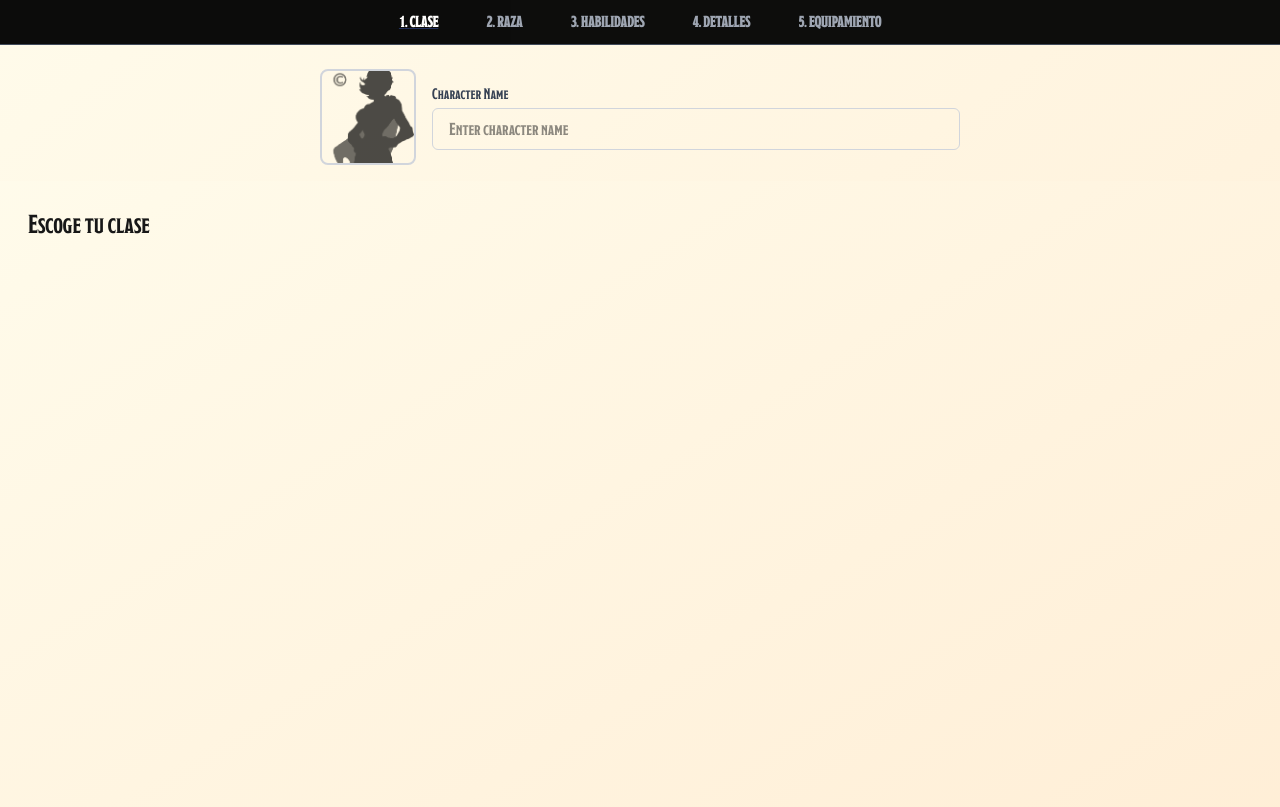
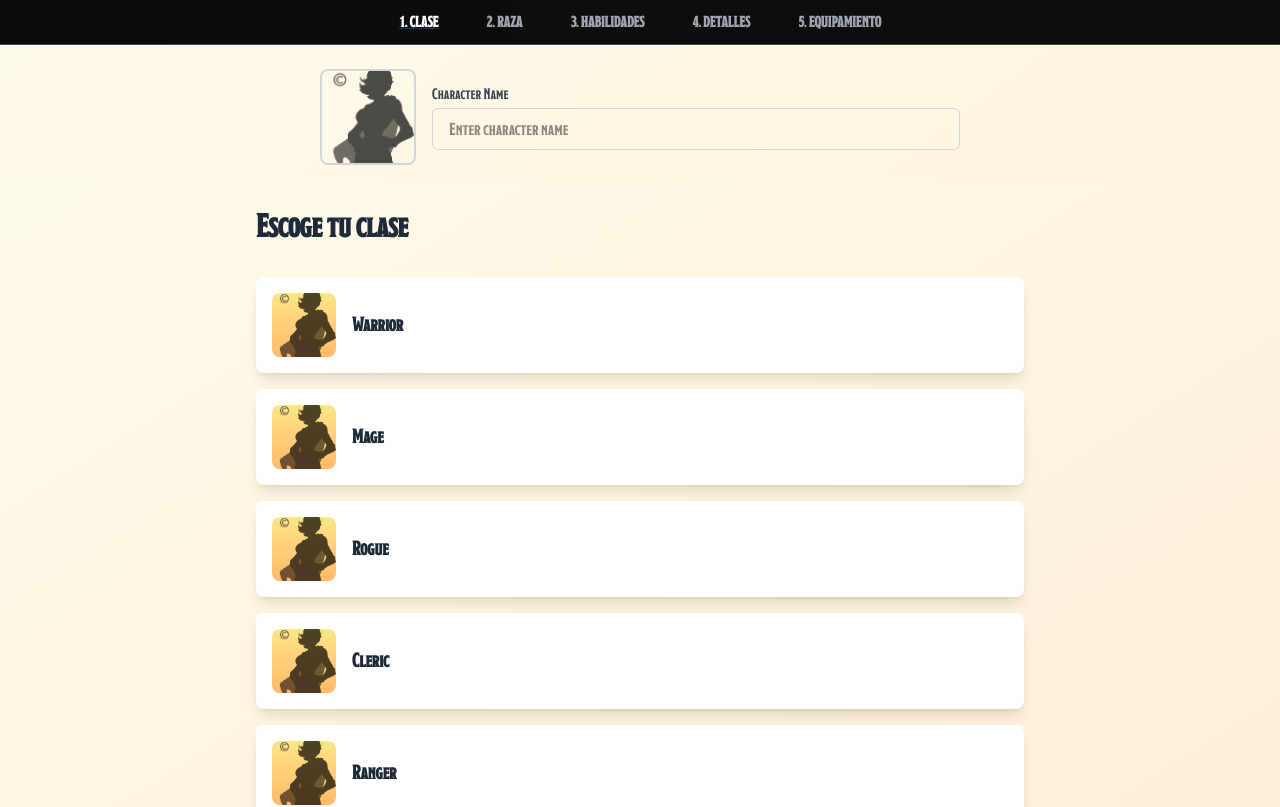
Before and after one commit to oscariolo/DnDFrontend, a Next.js app: page /characters/builder/class in a window 1280 px wide. Shown: the top 807 px of the page. Built offline with nearby package versions, Linux system fonts and the light colour scheme.

Commit message:
OO-ADD-Added cards for choosing class in character creation

```diff
--- a/app/characters/builder/(steps)/class/page.tsx
+++ b/app/characters/builder/(steps)/class/page.tsx
@@ -1,4 +1,8 @@
+"use client";
+
 import { CharacterClass } from "@/app/lib/classmodel";
+import { useState } from "react";
+import Image from "next/image";
 
 // mock classes for testing
 const mockClasses: CharacterClass[] = [
@@ -76,13 +80,148 @@ const mockClasses: CharacterClass[] = [
   },
 ];
 
+interface ClassCardProps {
+  characterClass: CharacterClass;
+  onClick: () => void;
+}
 
-export default function CharacterBuilderClassPage() {
+function ClassCard({ characterClass, onClick }: ClassCardProps) {
   return (
-    <div className="min-h-screen flex bg-linear-to-br from-amber-50 to-orange-100 p-7">
-      <div className="text-2xl">
-        Escoge tu clase
+    <div
+      onClick={onClick}
+      className="bg-white rounded-lg shadow-lg overflow-hidden cursor-pointer transform transition-all duration-300 hover:scale-105 hover:shadow-xl flex items-center p-4 gap-4"
+    >
+      <div className="relative h-16 w-16 shrink-0 bg-linear-to-b from-amber-200 to-orange-300 rounded-lg">
+        <Image
+          src="/images/placeholdercharacter.png"
+          alt={characterClass.name}
+          fill
+          className="object-cover rounded-lg"
+        />
+      </div>
+      <div>
+        <h3 className="font-bold text-lg text-gray-800">{characterClass.name}</h3>
       </div>
     </div>
   );
 }
+
+interface ClassModalProps {
+  characterClass: CharacterClass;
+  onClose: () => void;
+}
+
+function ClassModal({ characterClass, onClose }: ClassModalProps) {
+  return (
+    <div
+      className="fixed inset-0 bg-black bg-opacity-50 flex items-center justify-center p-4 z-50"
+      onClick={onClose}
+    >
+      <div
+        className="bg-white rounded-lg shadow-2xl max-w-2xl w-full max-h-[90vh] overflow-y-auto"
+        onClick={(e) => e.stopPropagation()}
+      >
+        <div className="p-6 relative">
+          <button
+            onClick={onClose}
+            className="absolute top-4 right-4 bg-gray-100 rounded-full p-2 shadow-lg hover:bg-gray-200 transition-colors"
+          >
+            <svg className="w-6 h-6" fill="none" stroke="currentColor" viewBox="0 0 24 24">
+              <path strokeLinecap="round" strokeLinejoin="round" strokeWidth={2} d="M6 18L18 6M6 6l12 12" />
+            </svg>
+          </button>
+
+          <h2 className="text-3xl font-bold text-gray-800 mb-4">{characterClass.name}</h2>
+
+          <div className="flex gap-4 mb-6">
+            <div className="relative h-32 w-32 shrink-0 bg-linear-to-b from-amber-200 to-orange-300 rounded-lg">
+              <Image
+                src="/images/placeholdercharacter.png"
+                alt={characterClass.name}
+                fill
+                className="object-cover rounded-lg"
+              />
+            </div>
+            <div className="flex-1">
+              <h3 className="text-xl font-semibold text-gray-700 mb-2">Description</h3>
+              <p className="text-gray-600 leading-relaxed">{characterClass.description}</p>
+            </div>
+          </div>
+
+          <div>
+            <h3 className="text-xl font-semibold text-gray-700 mb-3">Attributes</h3>
+            <div className="grid grid-cols-2 gap-4">
+              <div className="bg-red-50 p-3 rounded-lg">
+                <div className="text-sm text-gray-600 uppercase">Strength</div>
+                <div className="text-2xl font-bold text-red-600">{characterClass.attributes.strength}</div>
+              </div>
+              <div className="bg-green-50 p-3 rounded-lg">
+                <div className="text-sm text-gray-600 uppercase">Dexterity</div>
+                <div className="text-2xl font-bold text-green-600">{characterClass.attributes.dexterity}</div>
+              </div>
+              <div className="bg-orange-50 p-3 rounded-lg">
+                <div className="text-sm text-gray-600 uppercase">Constitution</div>
+                <div className="text-2xl font-bold text-orange-600">{characterClass.attributes.constitution}</div>
+              </div>
+              <div className="bg-blue-50 p-3 rounded-lg">
+                <div className="text-sm text-gray-600 uppercase">Intelligence</div>
+                <div className="text-2xl font-bold text-blue-600">{characterClass.attributes.intelligence}</div>
+              </div>
+              <div className="bg-purple-50 p-3 rounded-lg">
+                <div className="text-sm text-gray-600 uppercase">Wisdom</div>
+                <div className="text-2xl font-bold text-purple-600">{characterClass.attributes.wisdom}</div>
+              </div>
+              <div className="bg-pink-50 p-3 rounded-lg">
+                <div className="text-sm text-gray-600 uppercase">Charisma</div>
+                <div className="text-2xl font-bold text-pink-600">{characterClass.attributes.charisma}</div>
+              </div>
+            </div>
+          </div>
+
+          <div className="mt-6 flex justify-end gap-3">
+            <button
+              onClick={onClose}
+              className="px-4 py-2 bg-gray-200 text-gray-700 rounded-lg hover:bg-gray-300 transition-colors"
+            >
+              Close
+            </button>
+            <button
+              className="px-6 py-2 bg-amber-600 text-white rounded-lg hover:bg-amber-700 transition-colors font-semibold"
+            >
+              Select Class
+            </button>
+          </div>
+        </div>
+      </div>
+    </div>
+  );
+}
+
+export default function CharacterBuilderClassPage() {
+  const [selectedClass, setSelectedClass] = useState<CharacterClass | null>(null);
+
+  return (
+    <div className="min-h-screen bg-linear-to-br from-amber-50 to-orange-100 p-7">
+      <div className="max-w-3xl mx-auto">
+        <h1 className="text-3xl font-bold text-gray-800 mb-8">Escoge tu clase</h1>
+
+        <div className="flex flex-col gap-4">
+          {mockClasses.map((characterClass, index) => (
+            <ClassCard
+              key={index}
+              characterClass={characterClass}
+              onClick={() => setSelectedClass(characterClass)}
+            />
+          ))}
+        </div>
+      </div>
+
+      {selectedClass && (
+        <ClassModal
+          characterClass={selectedClass}
+          onClose={() => setSelectedClass(null)}
+        />
+      )}
+    </div>
+  );
+}
```
